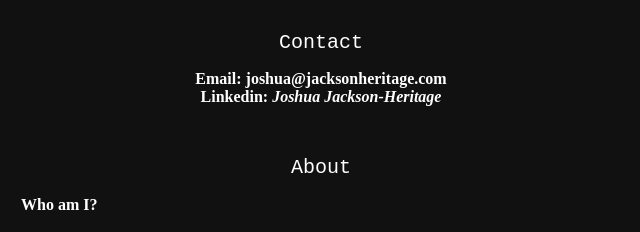
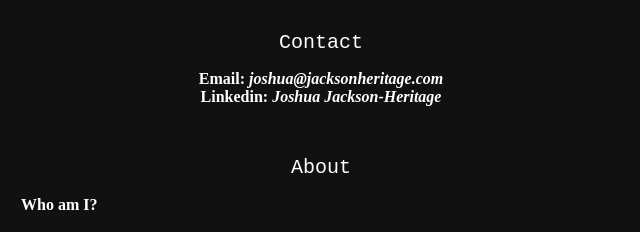
Before and after one commit to Josh-heritage/Website, a plain HTML site: page index.html in a window 1280 px wide. Shown: the part 436-668 px from the top of the page, 319-959 px from the left. Drawn offline with Linux system fonts and the light colour scheme.

Commit message:
made email a link

```diff
--- a/index.html
+++ b/index.html
@@ -43,7 +43,10 @@
       Contact
     </h2>
     <p style="color: white; text-align: center">
-      Email: joshua@jacksonheritage.com<br />Linkedin:
+      Email: <a href="mailto:joshua@jacksonheritage.com"
+      style="color: white; text-decoration: none; font-style: italic"
+      >joshua@jacksonheritage.com<a>
+        <br />Linkedin:
       <a
         href="www.linkedin.com/in/joshua-jackson-heritage-008a85254"
         style="color: white; text-decoration: none; font-style: italic"
```
